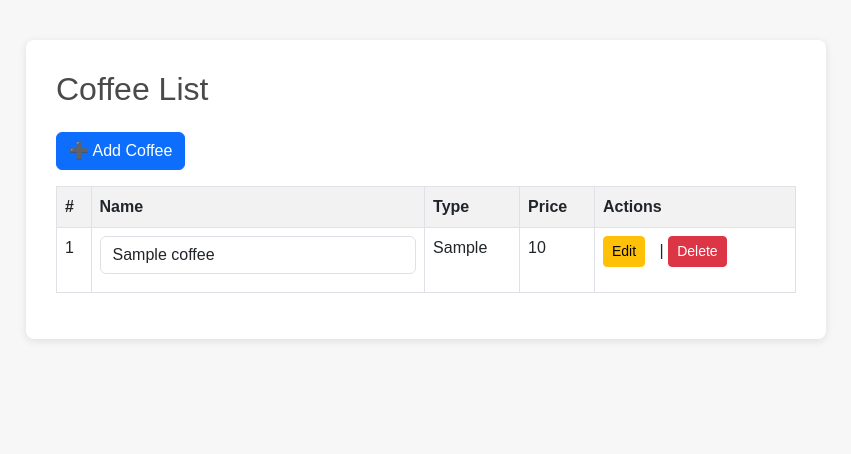
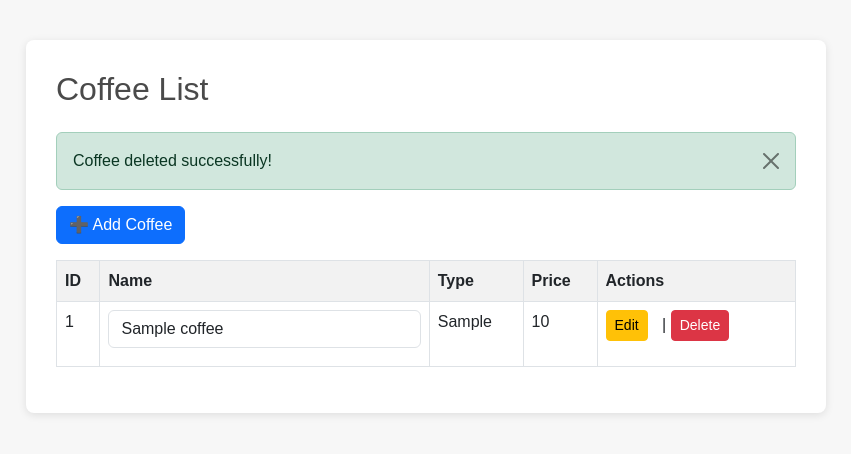
Before and after one commit to TheUnshackled1/CRUD-Application-PHP, a PHP site: page /index.php?success=delete in a window 1280 px wide. Shown: the top 454 px of the page, without its empty margins (214-1065 px from the left). Run offline with PHP 8.4, Linux system fonts and the light colour scheme; tables that the repository leaves empty or names only in its code hold one stand-in row (values such as "Sample post").

Commit message:
modified:   add_coffee.php         modified:   delete_coffee.php         modified:   index.php         modified:   update_coffee.php

```diff
--- a/delete_coffee.php
+++ b/delete_coffee.php
@@ -2,5 +2,6 @@
 require_once("includes/db.php");
 $id = $_GET['id'];
 mysqli_query($conn, "DELETE FROM tbl_coffee WHERE coffee_id = $id");
-header("Location: index.php");
+header("Location: index.php?success=delete");
+exit();
 ?>
--- a/index.php
+++ b/index.php
@@ -12,11 +12,24 @@
 <?php require_once("includes/db.php"); ?>
 
 <h2>Coffee List</h2>
+<?php if (isset($_GET['success'])) {
+    $msg = '';
+    $coffee = isset($_GET['coffee']) ? htmlspecialchars($_GET['coffee']) : '';
+    if ($_GET['success'] === 'add') $msg = "Coffee <b>$coffee</b> added successfully!";
+    if ($_GET['success'] === 'update') $msg = "Coffee <b>$coffee</b> updated successfully!";
+    if ($_GET['success'] === 'delete') $msg = "Coffee <b>$coffee</b> deleted successfully!";
+    if ($msg) {
+        echo '<div class="alert alert-success alert-dismissible fade show" role="alert">'.
+            $msg.'
+            <button type="button" class="btn-close" data-bs-dismiss="alert" aria-label="Close"></button>
+        </div>';
+    }
+} ?>
 <a href="add_coffee.php" class="btn btn-primary mb-3">➕ Add Coffee</a>
 
 <table class="table table-bordered table-striped">
     <tr>
-        <th>#</th>
+        <th>ID</th>
         <th>Name</th>
         <th>Type</th>
         <th>Price</th>
--- a/update_coffee.php
+++ b/update_coffee.php
@@ -38,7 +38,8 @@
         $price = $_POST['price'];
         $query = "UPDATE tbl_coffee SET coffee_name='$name', coffee_type='$type', price='$price' WHERE coffee_id=$id";
         mysqli_query($conn, $query);
-        header("Location: index.php");
+        header("Location: index.php?success=update");
+        exit();
     }
     ?>
 </div>
```
Also changed, not shown: add_coffee.php (+8 -1 lines).
